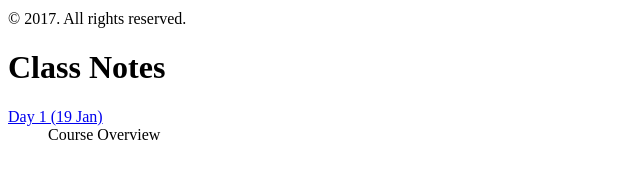
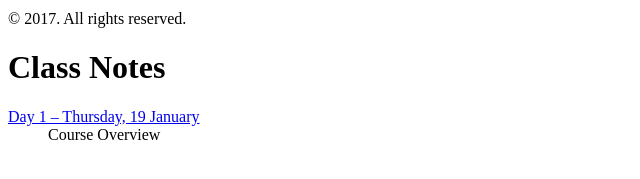
Before and after one commit to osteele/hackingthelibrary.org, a Jekyll site: the page built from _pages/activities.md, in a window 1280 px wide. Shown: the part 138-317 px from the top of the page, without its empty margins (0-640 px from the left). Built offline with Jekyll 4.4.1, drawn with Linux system fonts in a browser that asks for light colours.

Commit message:
separate field for class note date

```diff
--- a/_pages/activities.md
+++ b/_pages/activities.md
@@ -4,6 +4,6 @@ title: Class Notes
 ---
 
 {% for day in site.days %}
-[{{day.title}} ({{day.date | date: '%d %b'}})]({{day.url}})
+[{{day.title}} – {{day.class_date | date: '%A, %d %B'}}]({{day.url}})
 : {{day.description}}
 {% endfor %}
```
Also changed, not shown: _days/day-1.md (+2 -1 lines).
